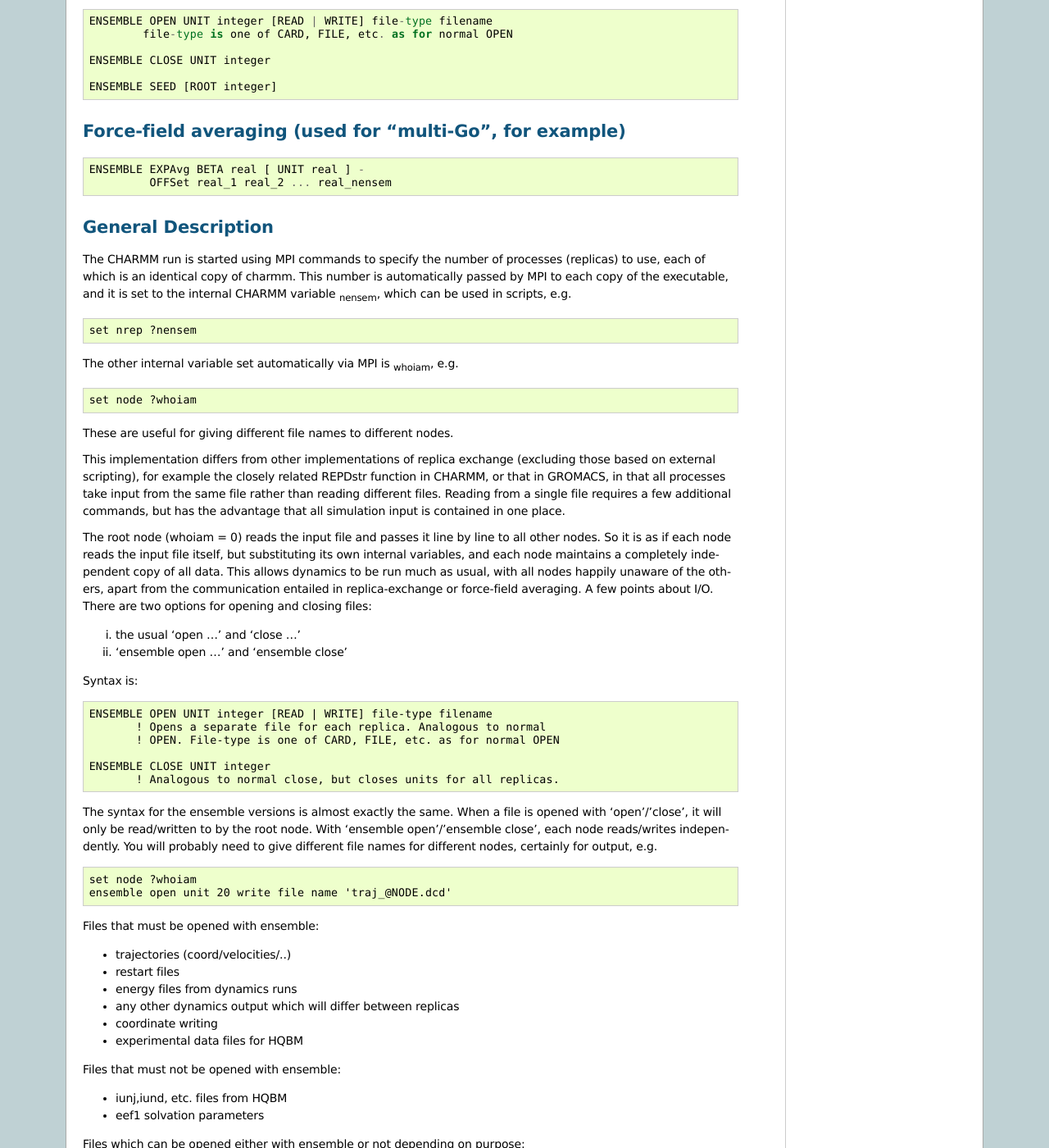
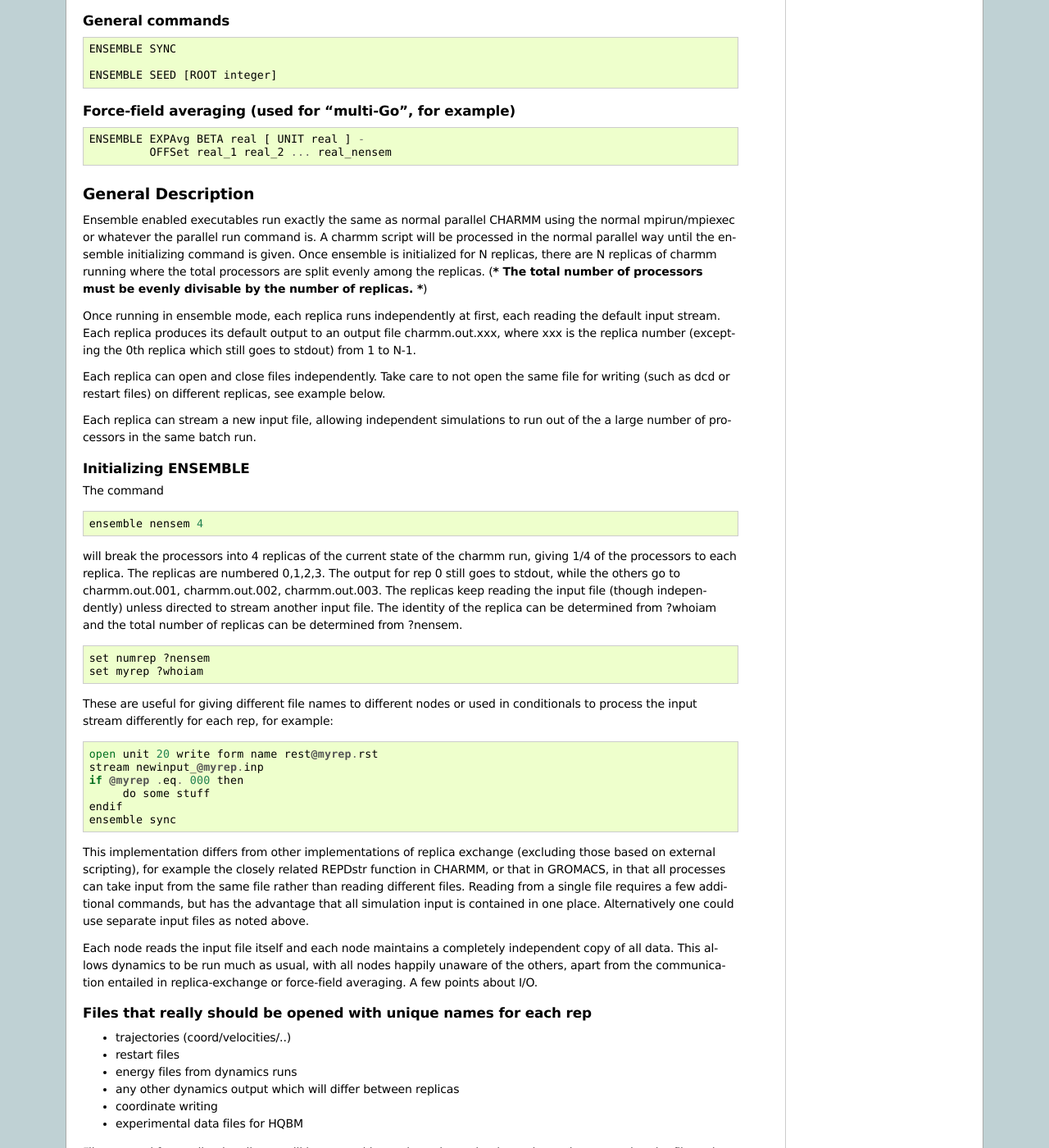
Before and after one commit to sunhwan/charmmdoc, a Sphinx documentation site: the page built from source/ensemble.rst, in a window 1280 px wide and 1400 px high, scrolled down 1169 px. Shown: the whole window at 82% size. Built offline with Sphinx 7.4.7, drawn with Linux system fonts in a browser that asks for light colours; formulas are drawn with MathJax 3; pages that are not in the unit, such as notebooks, are missing from menus; some of the changed text lies outside the part shown.

Commit message:
added more documents

```diff
--- a/source/ensemble.rst
+++ b/source/ensemble.rst
@@ -1,9 +1,12 @@
 .. py:module:: ensemble
 
+=====================================
 ENSEMBLE averaging / replica exchange
--------------------------------------
+=====================================
 
 By Robert Best
+
+0-K String method By Victor Ovchinnikov
 
 The ENSEMBLE module of CHARMM permits one to start a number of
 copies of CHARMM, communicating using MPI, with some small amount
@@ -18,6 +21,8 @@
 (iii) to do replica exchange between different energy functions.
       (e.g. between different umbrella windows) (4).
 (iv) exponential averaging of different force-fields (5).
+(v) to find a minimum energy path (MEP) between two
+    conformations of a molecule (0-K String method)
 
 Many other applications can be envisaged.
 
@@ -33,34 +38,35 @@
   4. R. B. Best & G. Hummer, unpublished.
   5. R. B. Best, Y-G. Chen and G. Hummer, Structure, 13, 1755-1763 (2005).
 
+The zero-temperature string method is described in:
+
+  1. E, W., Ren, W. & Vanden-Eijnden, E. Simplified and improved string method for computing the minimum energy paths in barrier-crossing events. J. Chem. Phys. 126, 164103-164103-8 (2007)
+
+
 .. note::
 
-   NOTES ON BUILDING THE ENSEMBLE CODE: These are both valid (one of LAMMPI or MPICH must be specified)
+   NOTES ON BUILDING THE ENSEMBLE CODE:
+
+   For gnu compilers:
 
    ::
 
-      $> ./install.com gnu medium g77 E LAMMPI
-      $> ./install.com gnu medium g77 E MPICH
-
-   It should also work with other compilers.
-   I use the following for an ensemble-specific build directory:
-
-   ::
-
-      $> ./install.com gnu.ensemble medium g77 E LAMMPI 3
-
-   '3' selects stopmark 3 so you can build using make in the build
-   directory without any further trafficking with install.com.
-
-.. warning::
-
-   ENSEMBLE IS INCOMPATIBLE WITH PARALLEL
-
+      $> ./install.com gnu medium E M
 
 .. _ensemble_syntax:
 
-Replica exchange commands:
---------------------------
+Syntax
+------
+
+Initialize ENSEMBLE
+^^^^^^^^^^^^^^^^^^^
+
+::
+
+   ENSEMBLE NENSEM integer
+
+Replica exchange commands
+^^^^^^^^^^^^^^^^^^^^^^^^^
 
 ::
 
@@ -69,24 +75,19 @@
 
    ENSEMBLE [SWON | SWOFF]
 
-   ENSEMBLE WRITE UNIT integer
-
    ENSEMBLE INFO
 
-General commands:
------------------
+General commands
+^^^^^^^^^^^^^^^^
 
 ::
 
-   ENSEMBLE OPEN UNIT integer [READ | WRITE] file-type filename
-           file-type is one of CARD, FILE, etc. as for normal OPEN
-
-   ENSEMBLE CLOSE UNIT integer
+   ENSEMBLE SYNC
 
    ENSEMBLE SEED [ROOT integer]
 
 Force-field averaging (used for "multi-Go", for example)
---------------------------------------------------------
+^^^^^^^^^^^^^^^^^^^^^^^^^^^^^^^^^^^^^^^^^^^^^^^^^^^^^^^^
 
 ::
 
@@ -99,64 +100,82 @@
 General Description
 -------------------
 
-The CHARMM run is started using MPI commands to specify the number of processes
-(replicas) to use, each of which is an identical copy of charmm. This number
-is automatically passed by MPI to each copy of the executable, and it is set to
-the internal CHARMM variable :sub:`nensem`, which can be used in scripts, e.g.
+Ensemble enabled executables run exactly the same as normal parallel
+CHARMM using the normal mpirun/mpiexec or whatever the parallel run
+command is. A charmm script will be processed in the normal parallel
+way until the ensemble initializing command is given. Once ensemble is
+initialized for N replicas, there are N replicas of charmm running
+where the total processors are split evenly among the replicas. (***
+The total number of processors must be evenly divisable by the number
+of replicas. ***)
+
+Once running in ensemble mode, each replica runs independently at
+first, each reading the default input stream. Each replica produces
+its default output to an output file charmm.out.xxx, where xxx is the
+replica number (excepting the 0th replica which still goes to stdout)
+from 1 to N-1.
+
+Each replica can open and close files independently. Take care to not
+open the same file for writing (such as dcd or restart files) on
+different replicas, see example below.
+
+Each replica can stream a new input file, allowing independent
+simulations to run out of the a large number of processors in the same
+batch run.
+
+Initializing ENSEMBLE
+^^^^^^^^^^^^^^^^^^^^^
+
+The command
 
 ::
 
-   set nrep ?nensem
+   ensemble nensem 4
 
-The other internal variable set automatically via MPI is :sub:`whoiam`, e.g.
+will break the processors into 4 replicas of the current state of the
+charmm run, giving 1/4 of the processors to each replica. The replicas
+are numbered 0,1,2,3. The output for rep 0 still goes to stdout, while
+the others go to charmm.out.001, charmm.out.002, charmm.out.003. The
+replicas keep reading the input file (though independently) unless
+directed to stream another input file. The identity of the replica can
+be determined from ?whoiam and the total number of replicas can be
+determined from ?nensem.
 
 ::
 
-   set node ?whoiam
+        set numrep ?nensem
+        set myrep ?whoiam
 
-These are useful for giving different file names to different nodes.
-
-This implementation differs from other implementations of replica exchange
-(excluding those based on external scripting), for example the closely related
-REPDstr function in CHARMM, or that in GROMACS, in that all processes take
-input from the same file rather than reading different files. Reading from a
-single file requires a few additional commands, but has the advantage that all
-simulation input is contained in one place.
-
-The root node (whoiam = 0) reads the input file and passes it line by line to
-all other nodes. So it is as if each node reads the input file itself, but
-substituting its own internal variables, and each node maintains a completely
-independent copy of all data.  This allows dynamics to be run much as usual,
-with all nodes happily unaware of the others, apart from the communication
-entailed in replica-exchange or force-field averaging. A few points about I/O.
-There are two options for opening and closing files:
-
-(i) the usual 'open ...' and 'close ...'
-(ii) 'ensemble open ...' and 'ensemble close'
-
-Syntax is:
+These are useful for giving different file names to different nodes or
+used in conditionals to process the input stream differently for each
+rep, for example:
 
 ::
 
-   ENSEMBLE OPEN UNIT integer [READ | WRITE] file-type filename
-          ! Opens a separate file for each replica. Analogous to normal
-          ! OPEN. File-type is one of CARD, FILE, etc. as for normal OPEN
+       open unit 20 write form name rest@myrep.rst
+       stream newinput_@myrep.inp
+       if @myrep .eq. 000 then
+            do some stuff
+       endif
+       ensemble sync
 
-   ENSEMBLE CLOSE UNIT integer
-          ! Analogous to normal close, but closes units for all replicas.
+This implementation differs from other implementations of replica
+exchange (excluding those based on external scripting), for example
+the closely related REPDstr function in CHARMM, or that in GROMACS, in
+that all processes can take input from the same file rather than
+reading different files. Reading from a single file requires a few
+additional commands, but has the advantage that all simulation input
+is contained in one place. Alternatively one could use separate input
+files as noted above.
 
-The syntax for the ensemble versions is almost exactly the same.
-When a file is opened with 'open'/'close', it will only be read/written
-to by the root node. With 'ensemble open'/'ensemble close', each node
-reads/writes independently. You will probably need to give different
-file names for different nodes, certainly for output, e.g.
+Each node reads the input file itself and each node maintains a
+completely independent copy of all data.  This allows dynamics to be
+run much as usual, with all nodes happily unaware of the others, apart
+from the communication entailed in replica-exchange or force-field
+averaging. A few points about I/O.
 
-::
-
-   set node ?whoiam
-   ensemble open unit 20 write file name 'traj_@NODE.dcd'
-
-Files that must be opened with ensemble:
+Files that really should be opened with unique names for each rep
+^^^^^^^^^^^^^^^^^^^^^^^^^^^^^^^^^^^^^^^^^^^^^^^^^^^^^^^^^^^^^^^^^
 
 * trajectories (coord/velocities/..)
 * restart files
@@ -165,25 +184,12 @@
 * coordinate writing
 * experimental data files for HQBM
 
-Files that must not be opened with ensemble:
+Files opened for reading by all reps will be opened by each rep in
+read-only mode, each rep opening the file and reading it
+independently. This may cause io delays for huge numbers of reps.
 
-* iunj,iund, etc. files from HQBM
-* eef1 solvation parameters
-
-Files which can be opened either with ensemble or not depending on purpose:
-
-* Topology and parameter files. If these are opened with ensemble,
-  in principle a different force-field may be read by each executable
-  if different file names are specified.
-* Coordinates for reading -- if opened ensemble, each copy can
-  read different coordinates
-
-DO NOT try to close units with 'CLOSE' that have been opened with
-'ENSEMBLE OPEN' & vice versa. These errors should be caught, but
-best to be safe.
-
-Initialization
---------------
+Some initialization notes
+^^^^^^^^^^^^^^^^^^^^^^^^^
 
 For most ensemble averaged restraints, starting all replicas with the same
 coordinates and velocities this is a waste of time (and is one pathological
@@ -318,6 +324,13 @@
            to match experimental data
 
 
+.. _ensemble_0_K_string_method:
+
+0-K String method
+-----------------
+
+The O-K (zero-temperature) String method is fully documented elsewhere *note syn: (chmdoc/stringm.doc)
+
 .. _ensemble_test_cases:
 
 TESTCASES
```
Also changed, not shown: conf.py (added, +258 -0 lines), source/cons.rst (+8 -4 lines), source/domdec.rst (+10 -8 lines), 1 other file.
